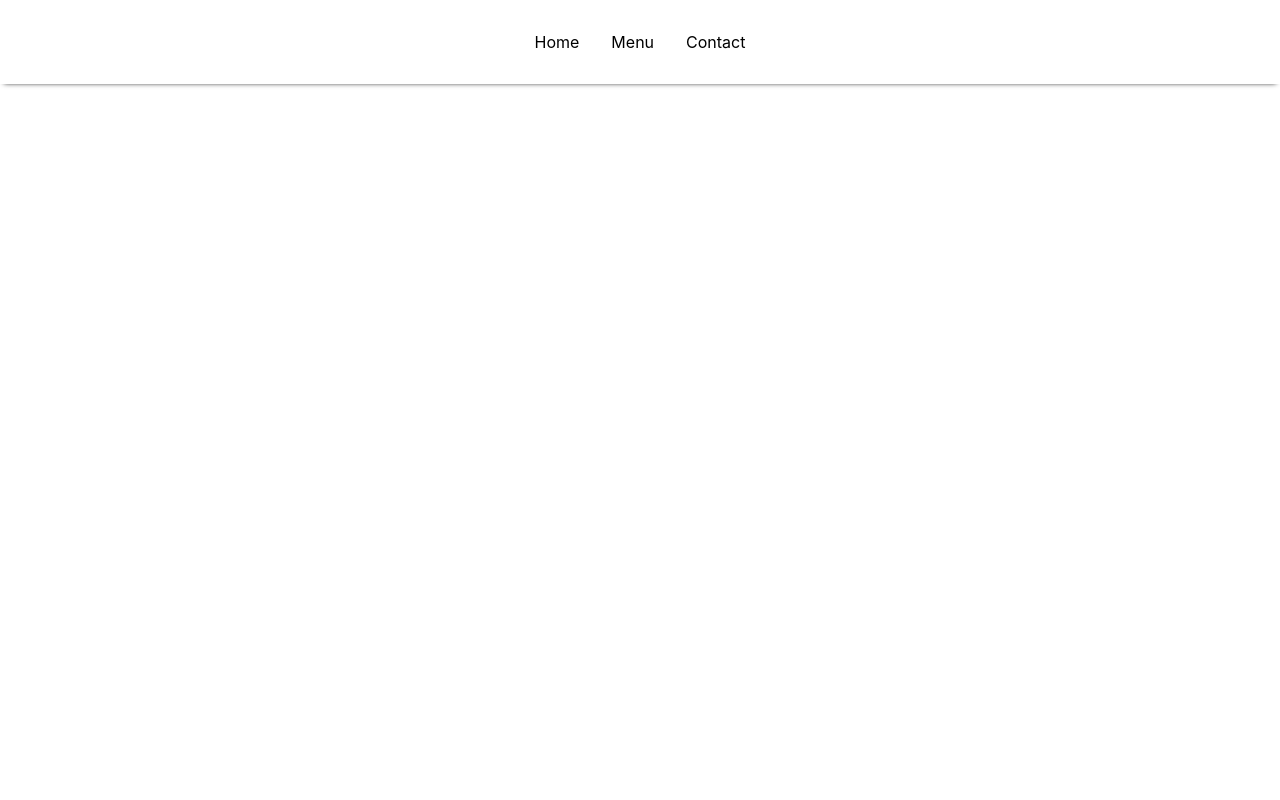
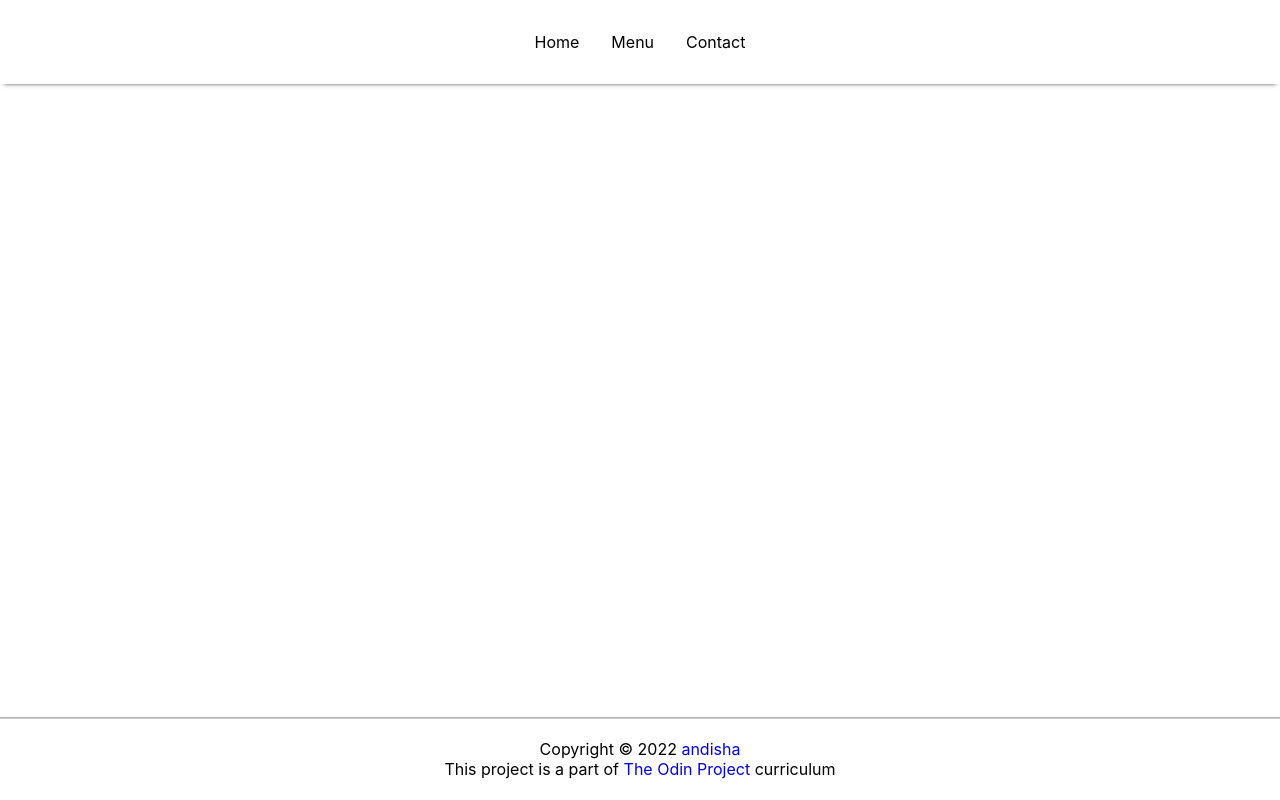
Before and after one commit to andishaa/restaurant-page, a website built with webpack: page src/index_template.html in a window 1280 px wide. Built offline with nearby package versions, Linux system fonts and the light colour scheme.

Commit message:
Create and add basic styling to footer

```diff
--- a/src/page-load.js
+++ b/src/page-load.js
@@ -25,8 +25,24 @@ const header = () => {
     return header;
 };
 
+const footer = () => {
+    const footer = document.createElement('footer');
+    footer.classList.add('footer');
+
+    const currentYear = new Date().getFullYear();
+    footer.innerHTML = `Copyright &copy; ${currentYear} <a href="https://github.com/andishaa"
+    target="_blank">andisha</a>`;
+
+    const projectNotice = document.createElement('p');
+    projectNotice.classList.add('project-notice');
+    projectNotice.innerHTML = 'This project is a part of <a href="https://www.theodinproject.com/" target="_blank">The Odin Project</a> curriculum';
+    footer.appendChild(projectNotice);
+
+    return footer;
+}
+
 export const initialPageLoad = () => {
-    document.body.prepend(header());
-    const content = document.getElementById('content');
-
+    const body = document.body;
+    body.prepend(header());
+    body.appendChild(footer());
 }
--- a/src/style.css
+++ b/src/style.css
@@ -36,3 +36,15 @@ body {
 .navigation ul li {
     cursor: pointer;
 }
+
+.footer {
+    position: sticky;
+    top: 100vh;
+    text-align: center;
+    padding: 1.3rem;
+    border-top: 1px solid grey;
+}
+
+.footer a {
+    text-decoration: none;
+}
```
